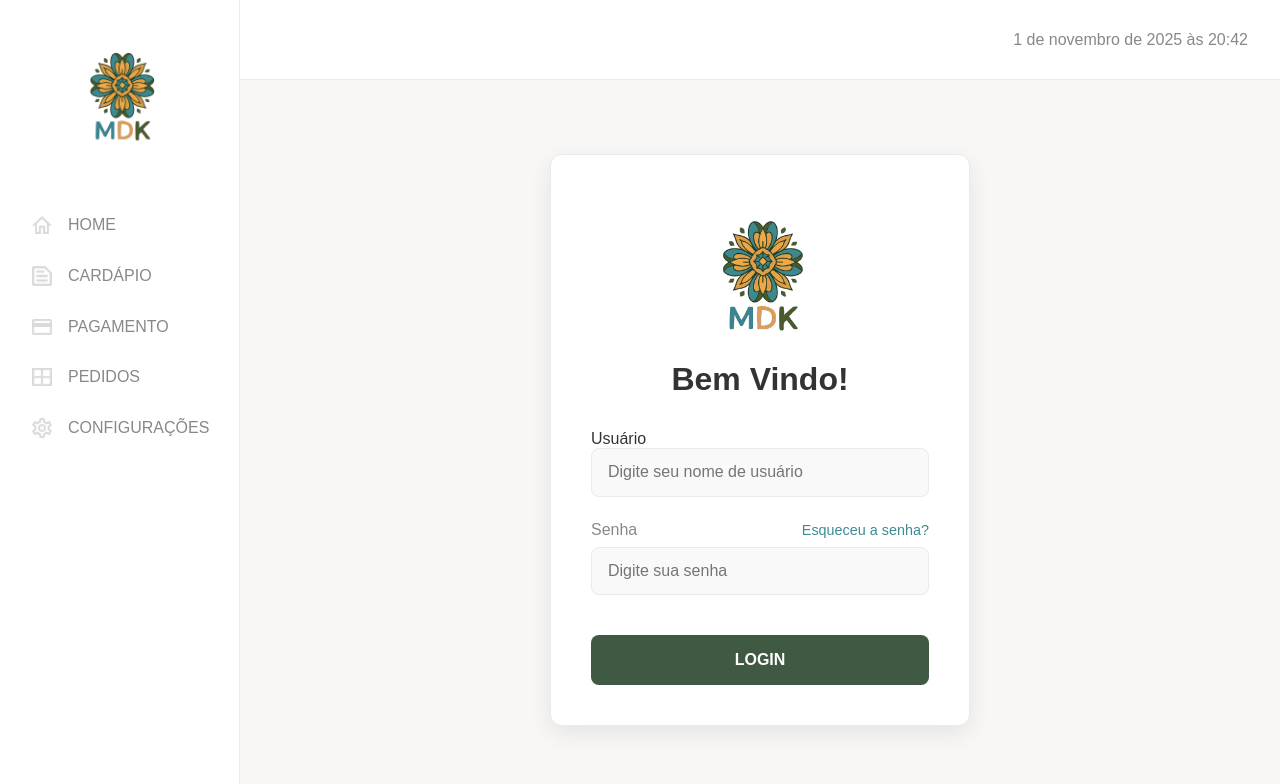
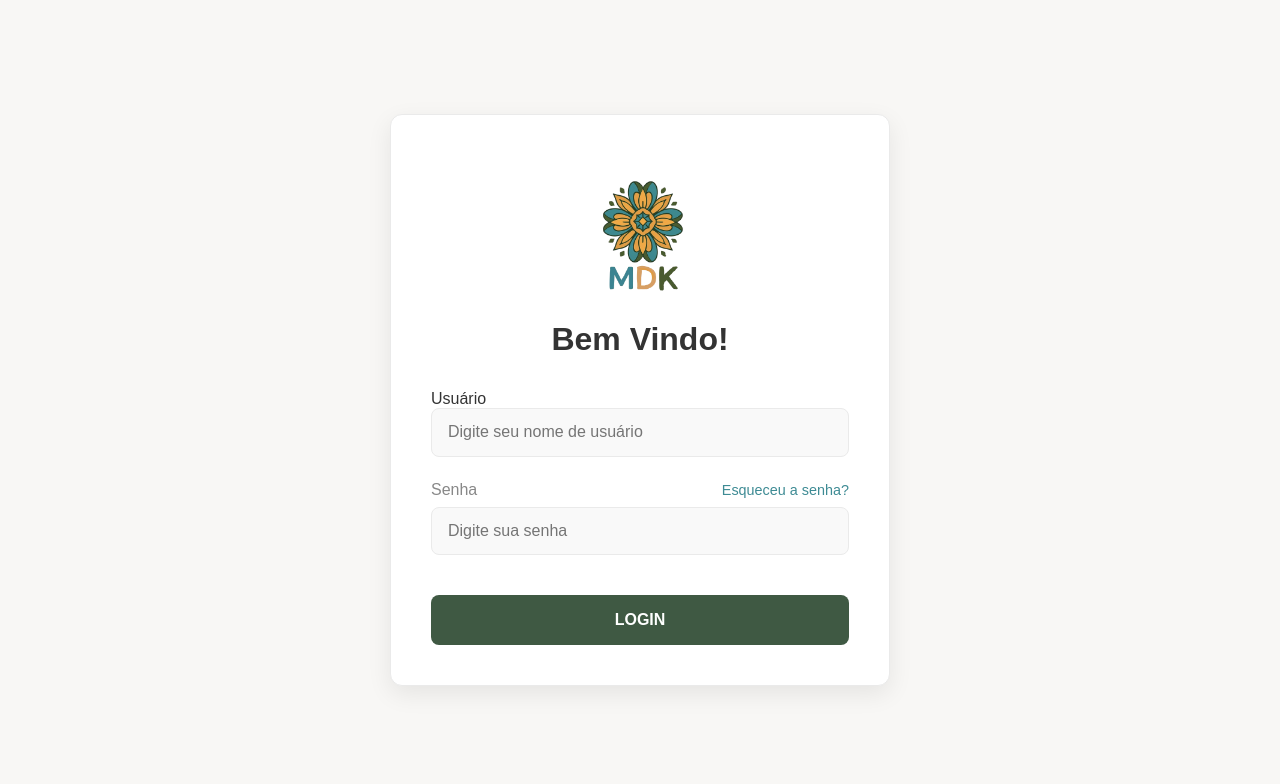
Before and after one commit to gabriel26077/Mandaladaka, a Next.js app in the folder frontend/: page /login in a window 1280 px wide. Shown: the top 784 px of the page. Built offline with nearby package versions, Linux system fonts and the light colour scheme.

Commit message:
refactor(front): isola tela de login removendo sidebar e header

```diff
--- a/frontend/src/app/layout.tsx
+++ b/frontend/src/app/layout.tsx
@@ -1,24 +1,35 @@
+"use client";
+
 import './globals.css';
 import styles from './home.module.css';
 import Sidebar from '../components/sidebar';
 import Header from '../components/header';
+import { usePathname } from 'next/navigation';
 
-export const metadata = {
-  title: 'MDK - Sistema de Pedidos',
-  description: 'Sistema de gestão de pedidos e mesas para restaurantes.',
-  icons: {
-    icon: '/favicon.ico',
-  },
-};
 
 export default function RootLayout({ children }: { children: React.ReactNode }) {
+  const pathname = usePathname();
+  const isLoginPage = pathname === '/login';
+
+  if (isLoginPage) {
+    return (
+      <html lang="pt-br">
+        <body>
+          {children}
+        </body>
+      </html>
+    );
+  }
+
   return (
     <html lang="pt-br">
       <body>
         <div className={styles.appContainer}>
           <Sidebar />
           <Header />
-          {children}
+          <main className={styles.mainContent}>
+            {children}
+          </main>
         </div>
       </body>
     </html>
--- a/frontend/src/app/login/login.module.css
+++ b/frontend/src/app/login/login.module.css
@@ -2,7 +2,7 @@
     display: flex;
     justify-content: center;
     align-items: center;
-    height: calc(100vh - 80px);
+    height: 100vh;
     background-color: var(--color-background);
 }
 
@@ -12,7 +12,7 @@
     border-radius: 12px;
     box-shadow: 0 8px 24px rgba(0, 0, 0, 0.08);
     width: 100%;
-    max-width: 420px;
+    max-width: 500px;
     border: 1px solid var(--color-border);
     display: flex;
     flex-direction: column;
```
